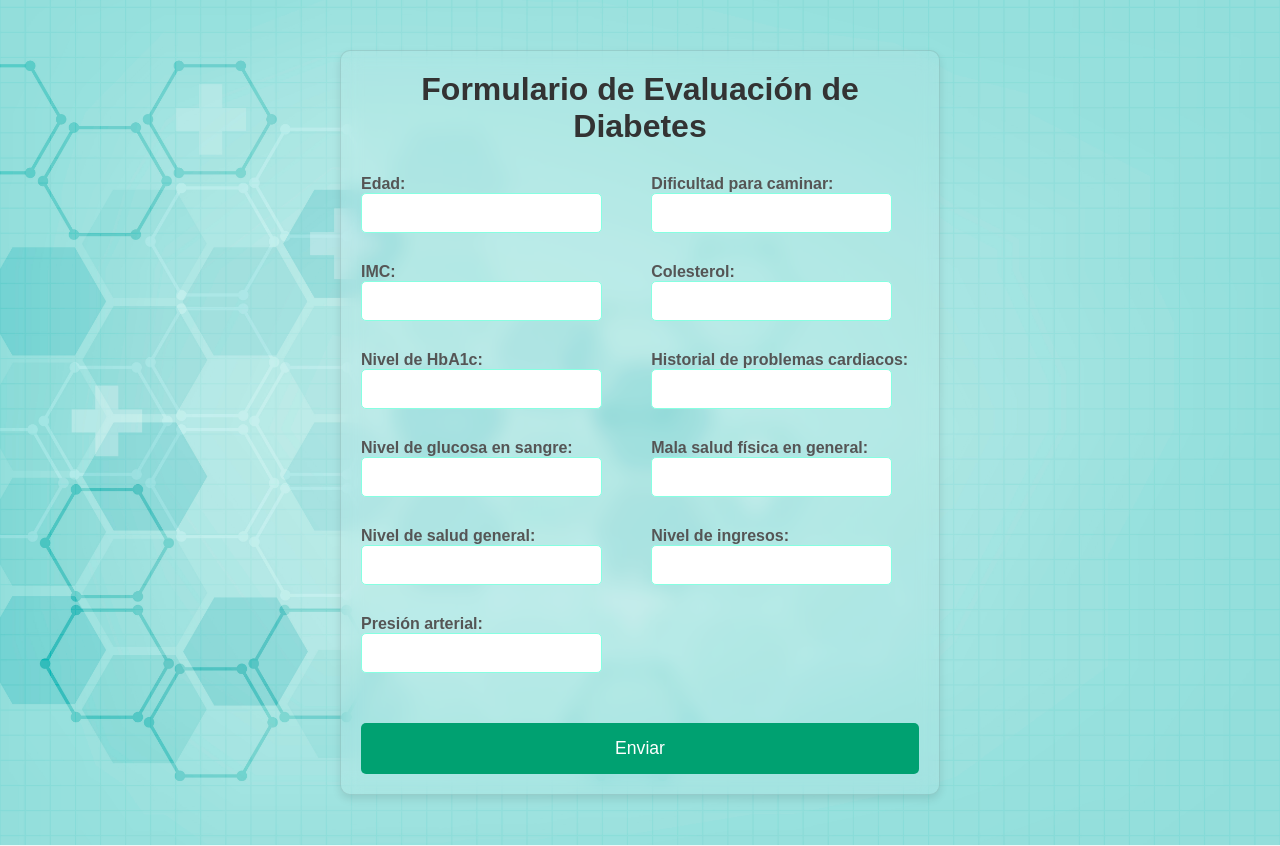
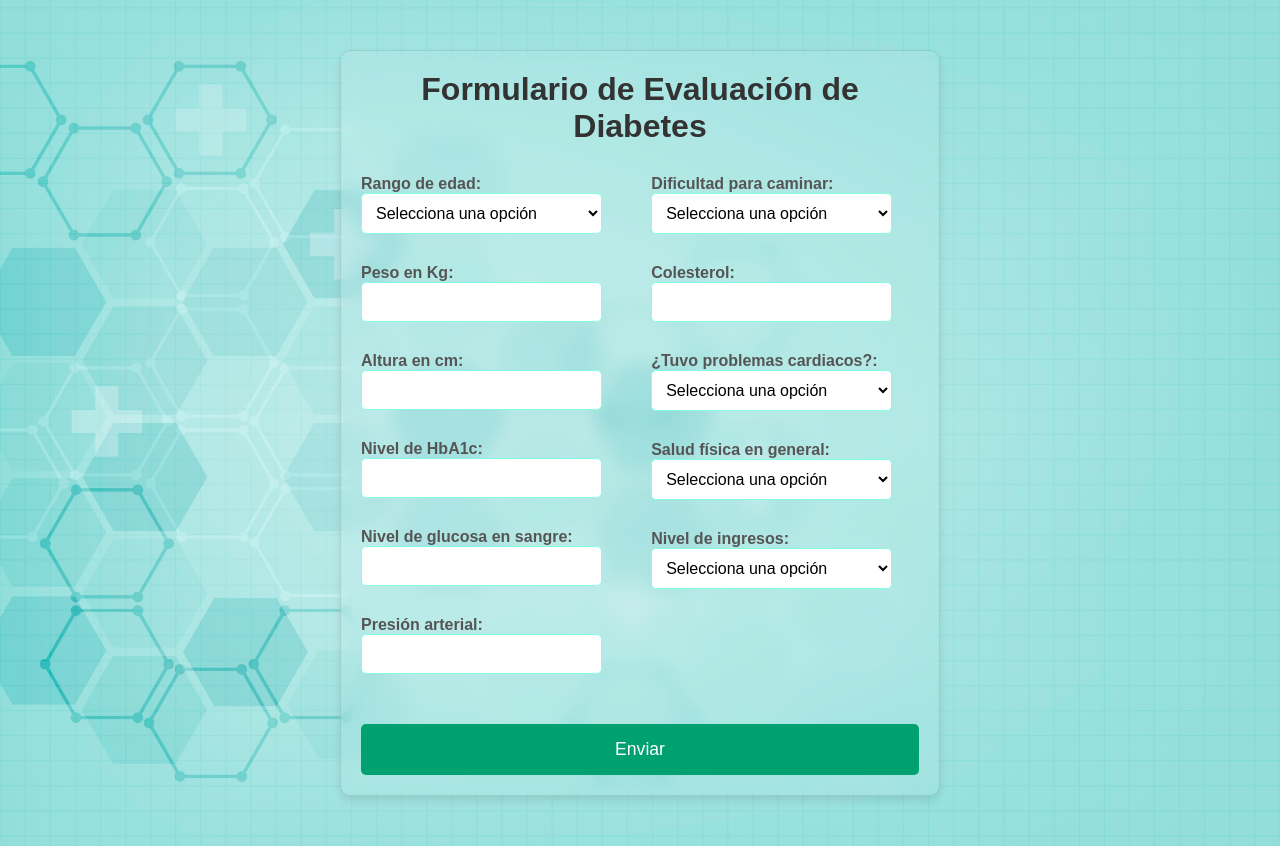
Before and after one commit to chizzi01/front-cienciadedatos, a React (Vite) app: page / in a window 1280 px wide. Built offline with nearby package versions, Linux system fonts and the light colour scheme.

Commit message:
cambios formulario

```diff
--- a/src/App.css
+++ b/src/App.css
@@ -68,6 +68,22 @@ input {
   background-color: #ffffff;
 }
 
+select {
+  width: 90%;
+  padding: 10px;
+  margin-bottom: 20px;
+  border: 1px solid #86ffe1;
+  border-radius: 5px;
+  font-size: 1rem;
+  box-sizing: border-box;
+  background-color: #ffffff;
+}
+
+input:focus, select:focus {
+  outline: none;
+  border: 1px solid #00a171;
+}
+
 input:focus {
   outline: none;
   border: 1px solid #00a171;
--- a/src/App.jsx
+++ b/src/App.jsx
@@ -4,6 +4,8 @@ import './App.css';
 function App() {
   const [formData, setFormData] = useState({
     edad: '',
+    peso: '',
+    altura: '',
     imc: '',
     hbA1c: '',
     glucosa: '',
@@ -12,7 +14,7 @@ function App() {
     dificultadCaminar: '',
     colesterol: '',
     problemasCardiacos: '',
-    malaSaludFisica: '',
+    saludFisica: '',
     ingresos: ''
   });
 
@@ -20,7 +22,8 @@ function App() {
     const { name, value } = e.target;
     setFormData({
       ...formData,
-      [name]: value
+      [name]: value,
+      imc: formData.peso / (formData.altura / 100) ** 2
     });
   };
 
@@ -37,12 +40,31 @@ function App() {
         <div className='form'>
           <div className='left-group'>
             <label>
-              Edad:
-              <input type="number" name="edad" value={formData.edad} onChange={handleChange} />
+              Rango de edad:
+              <select name="edad" value={formData.edad} onChange={handleChange}>
+                <option value='' hidden>Selecciona una opción</option>
+                <option value={1}>Entre 18 y 24 años</option>
+                <option value={2}>Entre 25 y 29 años</option>
+                <option value={3}>Entre 30 y 34 años</option>
+                <option value={4}>Entre 35 y 39 años</option>
+                <option value={5}>Entre 40 y 44 años</option>
+                <option value={6}>Entre 45 y 49 años</option>
+                <option value={7}>Entre 50 y 54 años</option>
+                <option value={8}>Entre 55 y 59 años</option>
+                <option value={9}>Entre 60 y 64 años</option>
+                <option value={10}>Entre 65 y 69 años</option>
+                <option value={11}>Entre 70 y 74 años</option>
+                <option value={12}>Entre 75 y 79 años</option>
+                <option value={13}>80 años o más</option>
+              </select>
             </label>
             <label>
-              IMC:
-              <input type="number" name="imc" value={formData.imc} onChange={handleChange} />
+              Peso en Kg:
+              <input type="number" name="peso" value={formData.peso} onChange={handleChange} />
+            </label>
+            <label>
+              Altura en cm:
+              <input type="number" name="altura" value={formData.altura} onChange={handleChange} />
             </label>
             <label>
               Nivel de HbA1c:
@@ -52,11 +74,6 @@ function App() {
               Nivel de glucosa en sangre:
               <input type="number" name="glucosa" value={formData.glucosa} onChange={handleChange} />
             </label>
-
-            <label>
-              Nivel de salud general:
-              <input type="text" name="saludGeneral" value={formData.saludGeneral} onChange={handleChange} />
-            </label>
             <label>
               Presión arterial:
               <input type="text" name="presionArterial" value={formData.presionArterial} onChange={handleChange} />
@@ -65,23 +82,43 @@ function App() {
           <div className='right-group'>
             <label>
               Dificultad para caminar:
-              <input type="text" name="dificultadCaminar" value={formData.dificultadCaminar} onChange={handleChange} />
+              <select name="dificultadCaminar" value={formData.dificultadCaminar} onChange={handleChange}>
+                <option value='' hidden>Selecciona una opción</option>
+                <option value={1}>Sí</option>
+                <option value={0}>No</option>
+              </select>
             </label>
             <label>
               Colesterol:
               <input type="number" name="colesterol" value={formData.colesterol} onChange={handleChange} />
             </label>
             <label>
-              Historial de problemas cardiacos:
-              <input type="text" name="problemasCardiacos" value={formData.problemasCardiacos} onChange={handleChange} />
+              ¿Tuvo problemas cardiacos?:
+              <select name="problemasCardiacos" value={formData.problemasCardiacos} onChange={handleChange}>
+                <option value='' hidden>Selecciona una opción</option>
+                <option value={1}>Sí</option>
+                <option value={0}>No</option>
+              </select>
             </label>
             <label>
-              Mala salud física en general:
-              <input type="text" name="malaSaludFisica" value={formData.malaSaludFisica} onChange={handleChange} />
+              Salud física en general:
+              <select name="saludFisica" value={formData.saludFisica} onChange={handleChange}>
+                <option value='' hidden>Selecciona una opción</option>
+                <option value={1}>Excelente</option>
+                <option value={2}>Muy Buena</option>
+                <option value={3}>Buena</option>
+                <option value={4}>Regular</option>
+                <option value={5}>Mala</option>
+              </select>
             </label>
             <label>
               Nivel de ingresos:
-              <input type="number" name="ingresos" value={formData.ingresos} onChange={handleChange} />
+              <select name="ingresos" value={formData.ingresos} onChange={handleChange}>
+                <option value='' hidden>Selecciona una opción</option>
+                <option value={1}>Bajo</option>
+                <option value={2}>Medio</option>
+                <option value={3}>Alto</option>
+              </select>
             </label>
           </div>
         </div>
```
